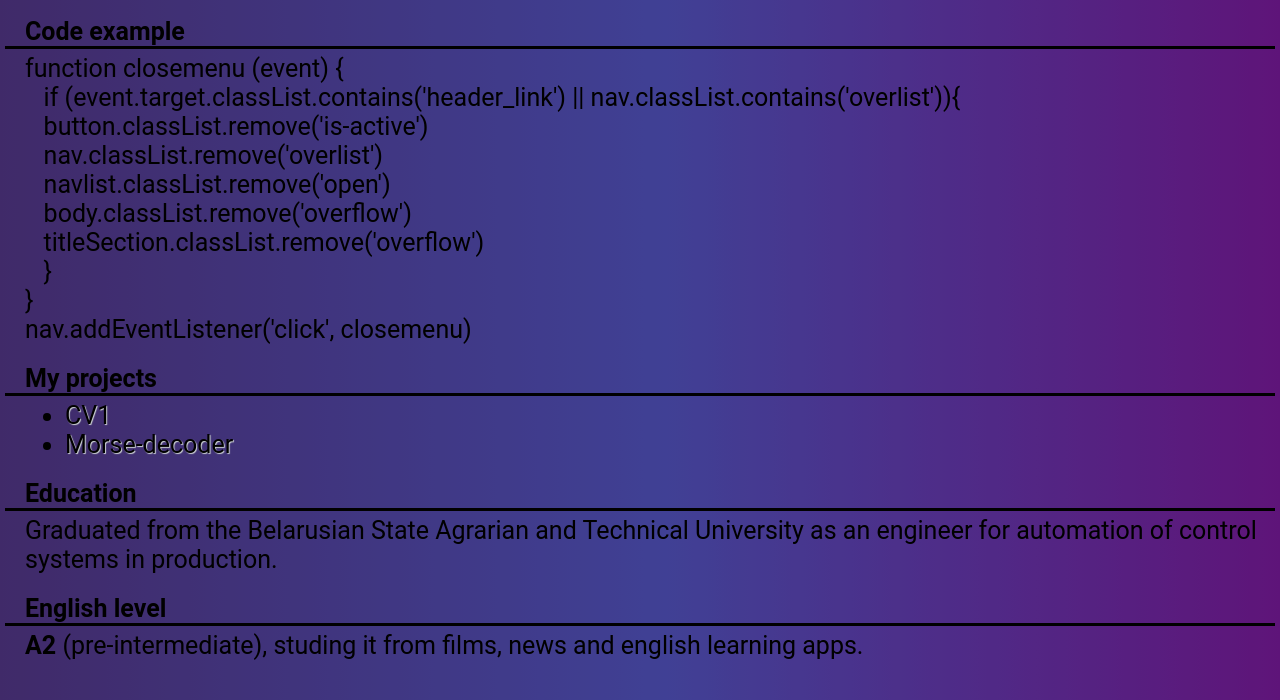
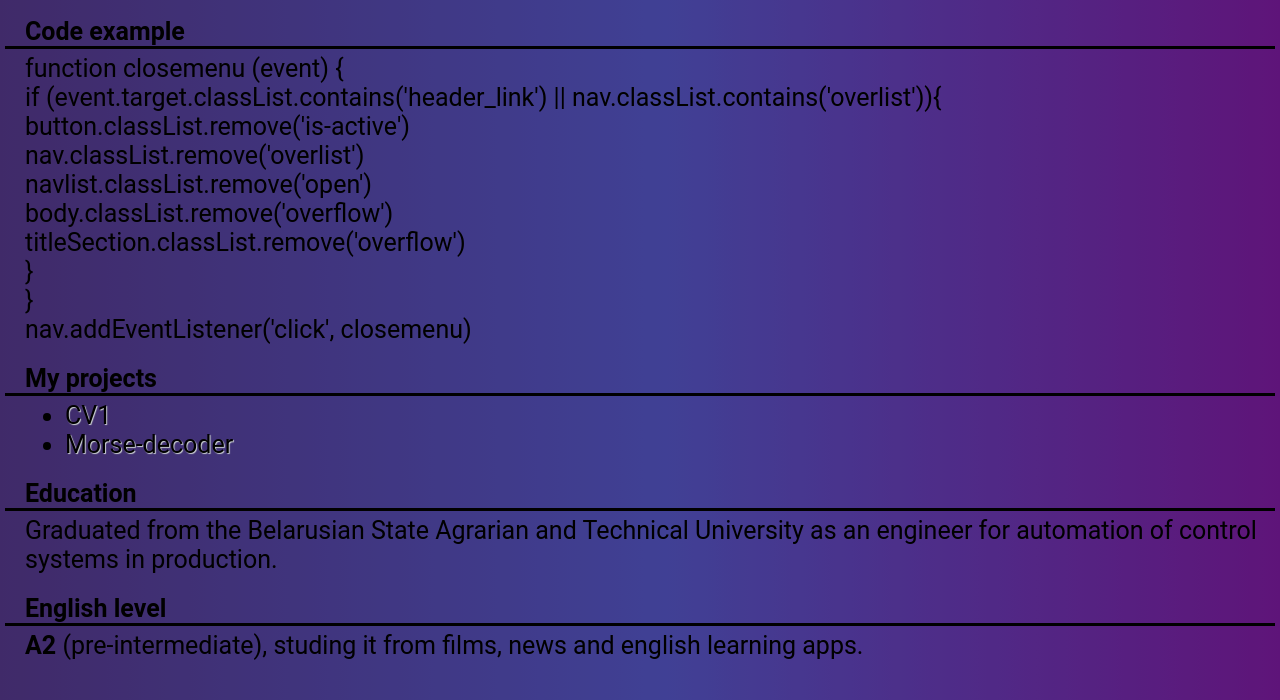
Before and after one commit to VladTarnovskiy/rsschool-cv, a plain HTML site: page index.html in a window 1280 px wide. Shown: the part 926-1626 px from the top of the page. Drawn offline with Linux system fonts and the light colour scheme.

Commit message:
fix: bug walidator tag pre

```diff
--- a/index.html
+++ b/index.html
@@ -6,6 +6,7 @@
     <meta name="viewport" content="width=device-width, initial-scale=1.0">
     <title>Vlad Tarnovskiy</title>
     <link rel="stylesheet" href="style.css">
+    <link rel="shortcut icon" href="./assets/favicon.ico" type="image/x-icon">
 </head>
 <body>
     <div class="wrapper">
@@ -37,7 +38,7 @@
                         <li class="contact-item"><img src="./assets/house.svg" alt="Home"> Location: Minsk, Belarus</li>
                         <li class="contact-item"><img src="./assets/phone.svg" alt="Phone"> Phone: +375292949714</li>
                         <li class="contact-item"><img src="./assets/email.svg" alt="E-mail"> Email: vladtarnovski989@gmail.com</li>
-                        <li class="contact-item"><img src="./assets/github.svg" alt="GitHub"> GitHub: VladTarnovskiy </a></li>
+                        <li class="contact-item"><img src="./assets/github.svg" alt="GitHub"> GitHub: VladTarnovskiy</li>
                     </ul>
                 </div>
             </div>
@@ -66,17 +67,17 @@
                 <h2 class="section-name">Code example</h2>
                 <div class="section-discription" >
                     <code>
-                        <pre>function closemenu (event) {</pre>
-                        <pre>   if (event.target.classList.contains('header_link') || nav.classList.contains('overlist')){</pre>
-                        <pre>   button.classList.remove('is-active')</pre>
-                        <pre>   nav.classList.remove('overlist')</pre>
-                        <pre>   navlist.classList.remove('open')</pre>
-                        <pre>   body.classList.remove('overflow')</pre>
-                        <pre>   titleSection.classList.remove('overflow')</pre>
-                        <pre>   }</pre>
-                        <pre>}</pre>
-                        <pre></pre>
-                        <pre>nav.addEventListener('click', closemenu)</pre>
+                        function closemenu (event) {<br>
+                           if (event.target.classList.contains('header_link') || nav.classList.contains('overlist')){<br>
+                           button.classList.remove('is-active')<br>
+                           nav.classList.remove('overlist')<br>
+                           navlist.classList.remove('open')<br>
+                           body.classList.remove('overflow')<br>
+                           titleSection.classList.remove('overflow')<br>
+                           }<br>
+                        }<br>
+
+                        nav.addEventListener('click', closemenu)
                     </code>
                 </div>
             </section>
```
Also changed, not shown: assets/favicon.ico (added).
